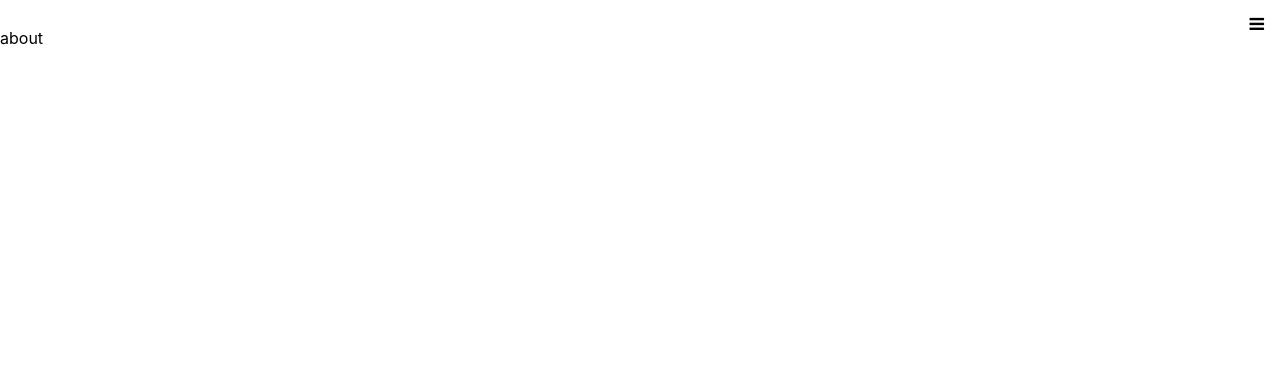
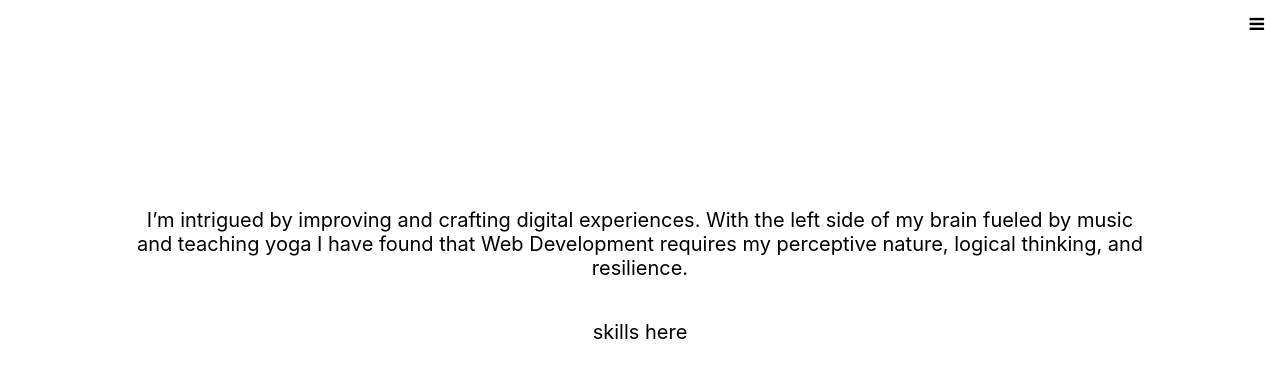
Before and after one commit to kcontreras01/portfolio2020, a React (Create React App) app: page /about in a window 1280 px wide. Shown: the top 378 px of the page. Built offline with nearby package versions, Linux system fonts and the light colour scheme.

Commit message:
adding about page

```diff
--- a/src/App.css
+++ b/src/App.css
@@ -51,7 +51,7 @@
 }
 
 #about {
-  margin-top: 1em;
+  font-size: 1.25em;
 }
 
 /* Style the active link (or home/logo) */
@@ -66,17 +66,17 @@
 }
 
 
-.landing {
-  height: 90vh;
+.page-container {
   display: flex;
-  justify-content: center;
+  text-align: center;
   margin: auto;
   margin-top: 20vh;
   width: 80vw;
+  flex-direction: column;
 }
 
-#greeting {
-  font-size: 2em;
+.page-container h1 {
+  margin: 0;
 }
 
 .primary-sticky-nav-author, .primary-sticky-nav-author-element {
--- a/src/components/About.js
+++ b/src/components/About.js
@@ -2,9 +2,13 @@ import React from 'react'
 
 const About = () => {
 	return (
-		<React.Fragment>
-			about
-		</React.Fragment>
+		<div className="page-container" id="about">
+
+			<p>I’m intrigued by improving and crafting digital experiences. With the left
+side of my brain fueled by music and teaching yoga I have found that Web
+Development requires my perceptive nature, logical thinking, and resilience.</p>
+		<p>skills here</p>
+		</div>
 		)
 }
 
--- a/src/components/Landing.js
+++ b/src/components/Landing.js
@@ -2,8 +2,10 @@ import React from 'react'
 
 const Landing = () => {
 	return (
-		<div className="landing">
-			<p id="greeting">Hi &#128075; I'm Kiara</p>
+		<div className="page-container">
+			<h1>Hi &#128075; I'm Kiara</h1>
+			<h3>Full Stack Web Developer</h3>
+			<p>Plant Mom / Cat Lover / Green Tea Junkie</p>
 		</div>
 		)
 }
--- a/src/components/Nav.js
+++ b/src/components/Nav.js
@@ -15,7 +15,8 @@ const Nav = () => {
 		<div className="topnav">
 		  <a href="#home" className="active"></a>
 		  <div id="nav-links">
-		    <Link to="/">About</Link>
+		    <Link to="/">Home</Link>
+		    <Link to="/about">About</Link>
 		    <Link to="/blog">Blog</Link>
 		    <Link to="/contact">Contact</Link>
 		  </div>
```
